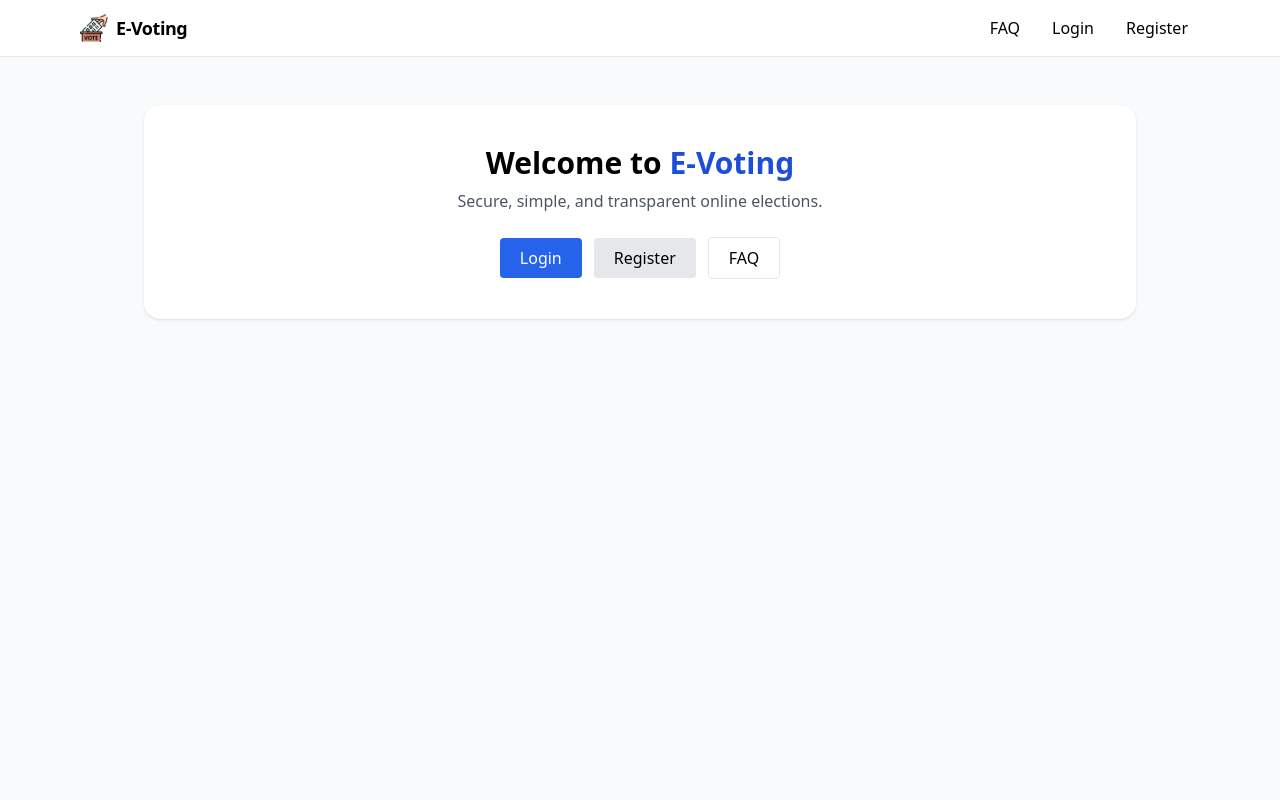
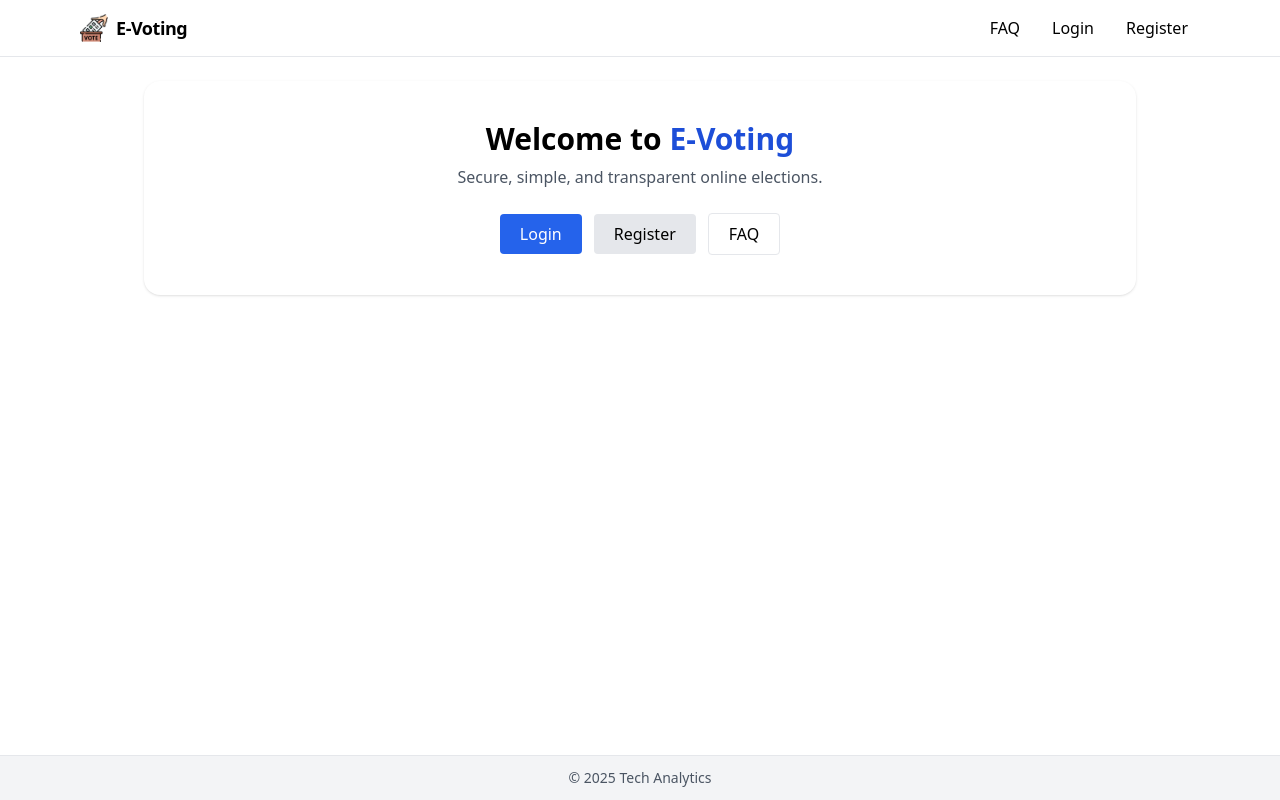
Before and after one commit to helloSanmi/evote-app-home-edition, a Next.js app: page / in a window 1280 px wide. Built offline with nearby package versions, Linux system fonts and the light colour scheme.

Commit message:
footer added to navbar

```diff
--- a/components/Layout.js
+++ b/components/Layout.js
@@ -1,10 +1,19 @@
 // frontend/components/Layout.js
 import Navbar from "./Navbar";
+
 export default function Layout({ children }) {
   return (
-    <div className="min-h-screen bg-gray-50">
+    <div className="flex flex-col min-h-screen">
+      {/* Navbar always at top */}
       <Navbar />
-      <main className="py-6">{children}</main>
+
+      {/* Page content grows to fill space */}
+      <main className="flex-grow">{children}</main>
+
+      {/* Sticky footer */}
+      <footer className="bg-gray-100 border-t py-3 text-center text-sm text-gray-600">
+        © 2025 Tech Analytics
+      </footer>
     </div>
   );
 }
```
